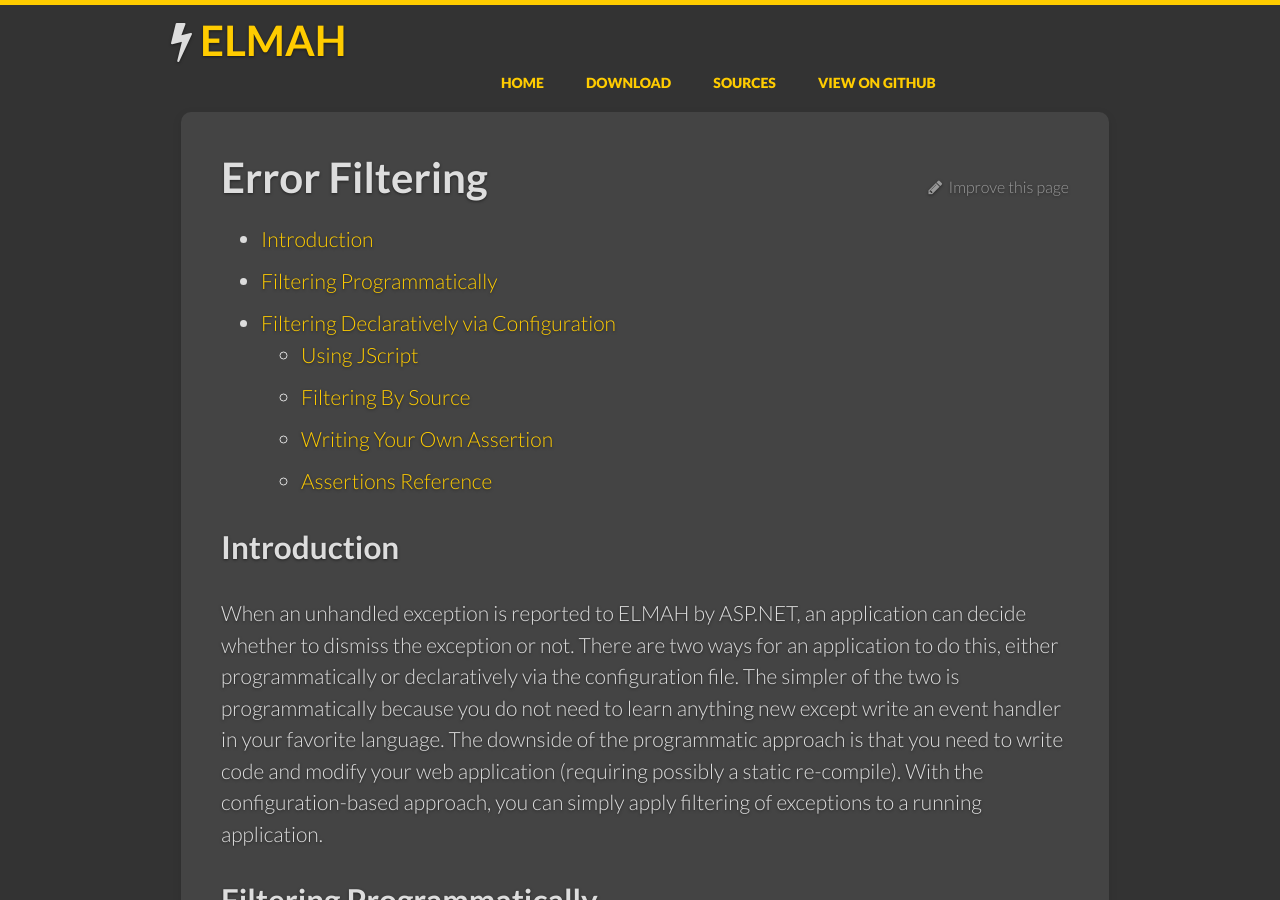
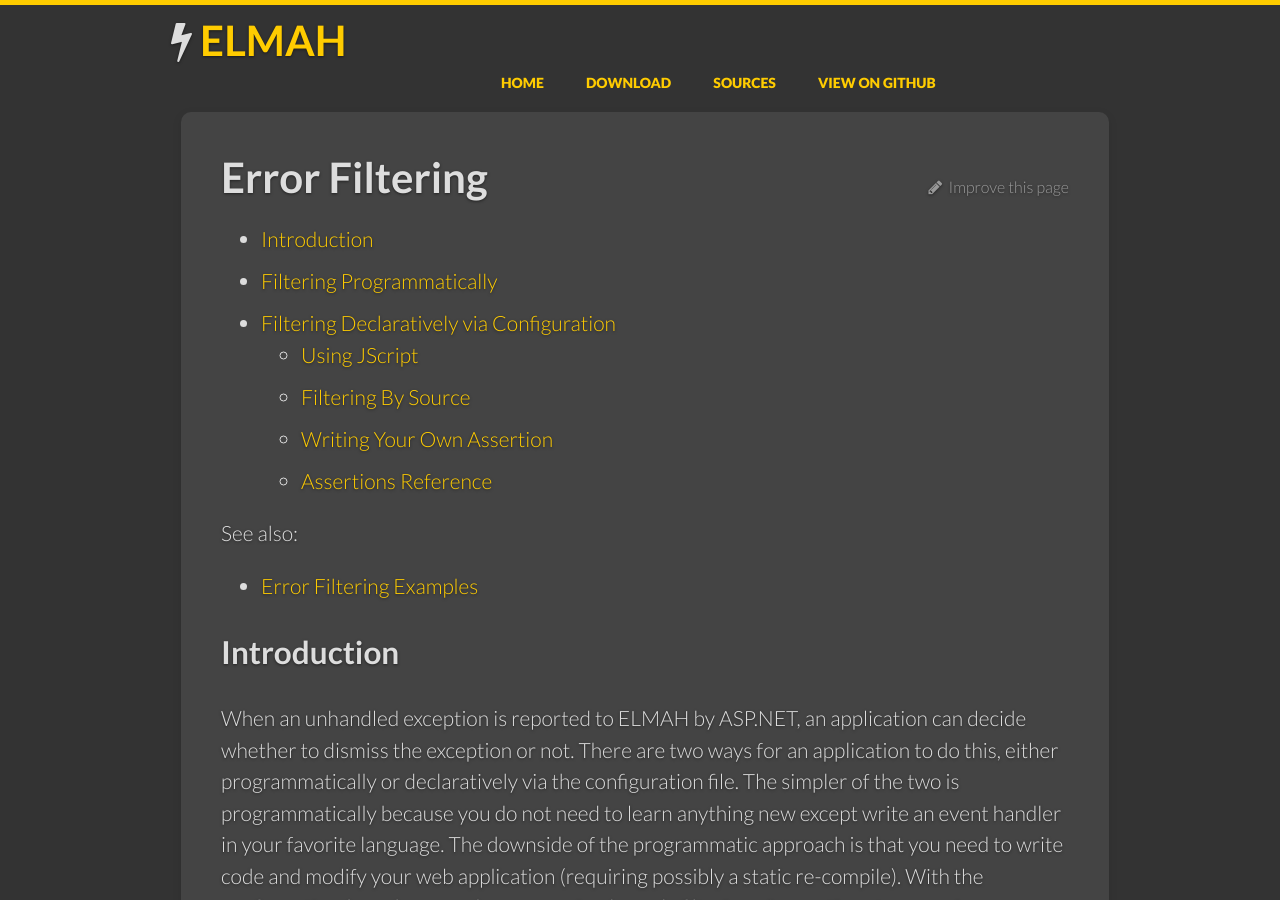
Before and after one commit to elmah/www, a Jekyll site: the page built from ErrorFiltering.md, in a window 1280 px wide and 900 px high. Built offline with Jekyll 4.4.1, drawn with Linux system fonts in a browser that asks for light colours.

Commit message:
Linking error filter examples to main article

```diff
--- a/ErrorFiltering.md
+++ b/ErrorFiltering.md
@@ -7,6 +7,10 @@ article: true
 
 * TOC
 {:toc}
+
+See also:
+
+- [Error Filtering Examples](examples/)
 
 ## Introduction
 
```
